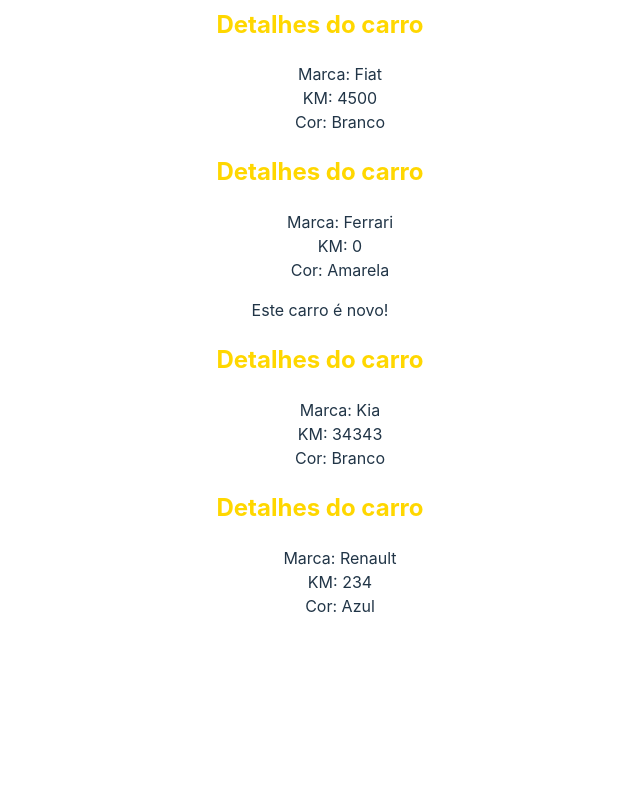
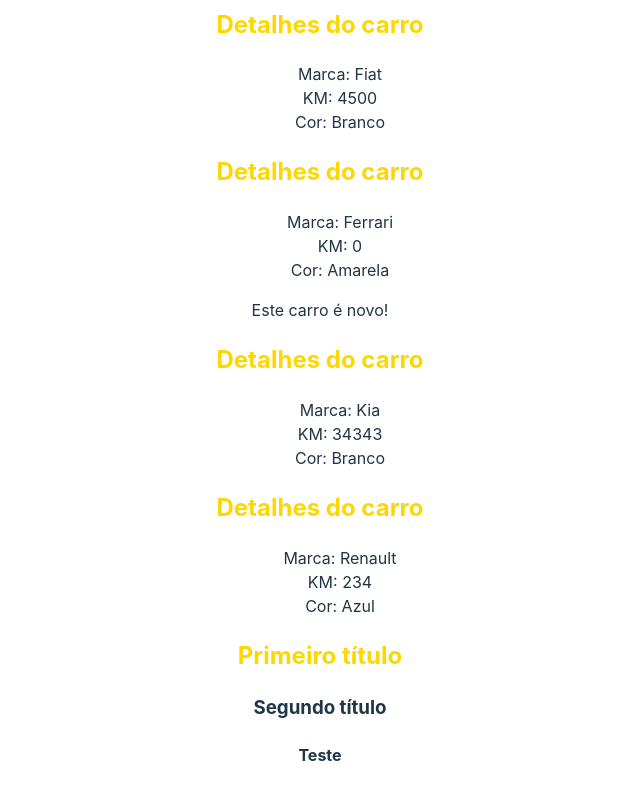
Before and after one commit to lucianobrsts/cursoreactudemy, a React (Vite) app in the folder 3_AVANCANDO_NO_REACT/avancando/: page / in a window 1280 px wide. Shown: the part 1657-2457 px from the top of the page, without its empty margins (320-960 px from the left). Before the commit the page ends 2323 px from the top, so only its background shows below. Built offline with nearby package versions, Linux system fonts and the light colour scheme.

Commit message:
Fragments

```diff
--- a/3_AVANCANDO_NO_REACT/avancando/src/App.jsx
+++ b/3_AVANCANDO_NO_REACT/avancando/src/App.jsx
@@ -7,10 +7,11 @@
 import ConditionalRender from "./components/ConditionalRender";
 import ShowUserName from "./components/ShowUserName";
 import CardDetail from "./components/CardDetail";
+import Fragments from "./components/Fragments";
 
 function App() {
   const [count, setCount] = useState(0);
-  const name = "Luciano";
+  //const name = "Luciano";
   const [userName] = useState("Maria");
   const cars = [
     { id: 1, brand: "Ferrari", color: "Amarela", newCar: true, km: 0 },
@@ -52,6 +53,9 @@
           newCar={car.newCar}
         />
       ))}
+
+      {/* Fragment */}
+      <Fragments propsFragment="Teste" />
     </div>
   );
 }
--- /dev/null
+++ b/3_AVANCANDO_NO_REACT/avancando/src/components/Fragments.jsx
@@ -0,0 +1,11 @@
+const Fragments = ({ propsFragment }) => {
+  return (
+    <>
+      <h2>Primeiro título</h2>
+      <h3>Segundo título</h3>
+      <h4>{propsFragment}</h4>
+    </>
+  );
+};
+
+export default Fragments;
```
